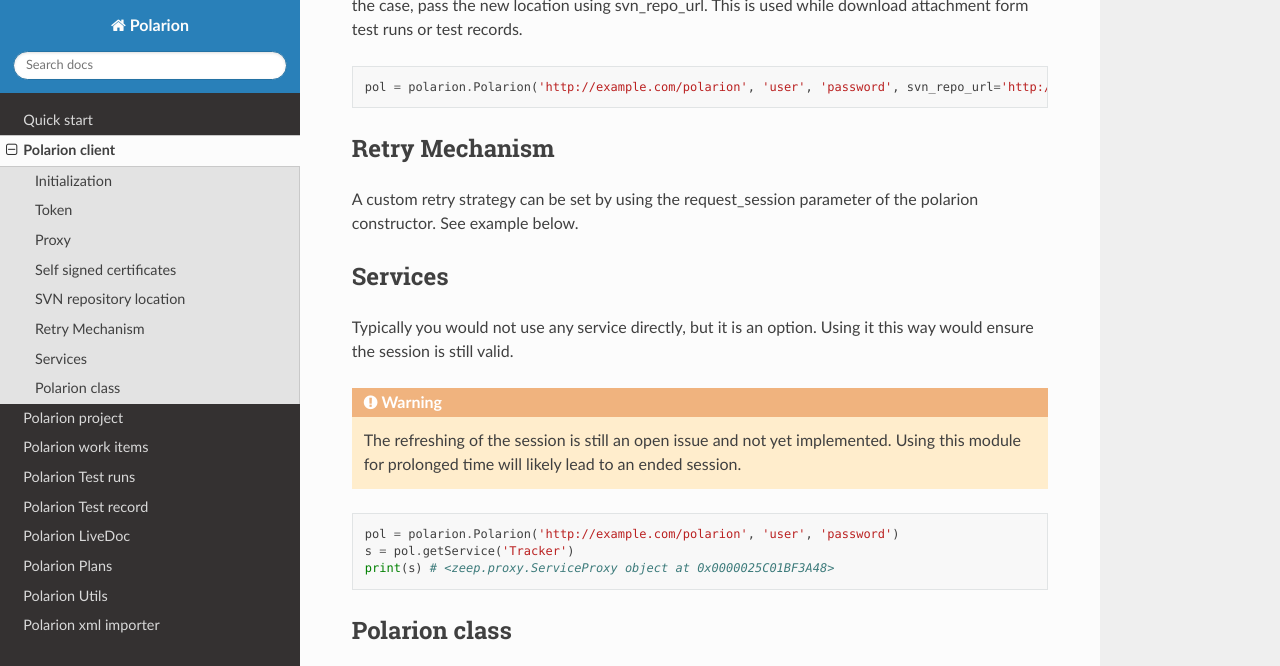
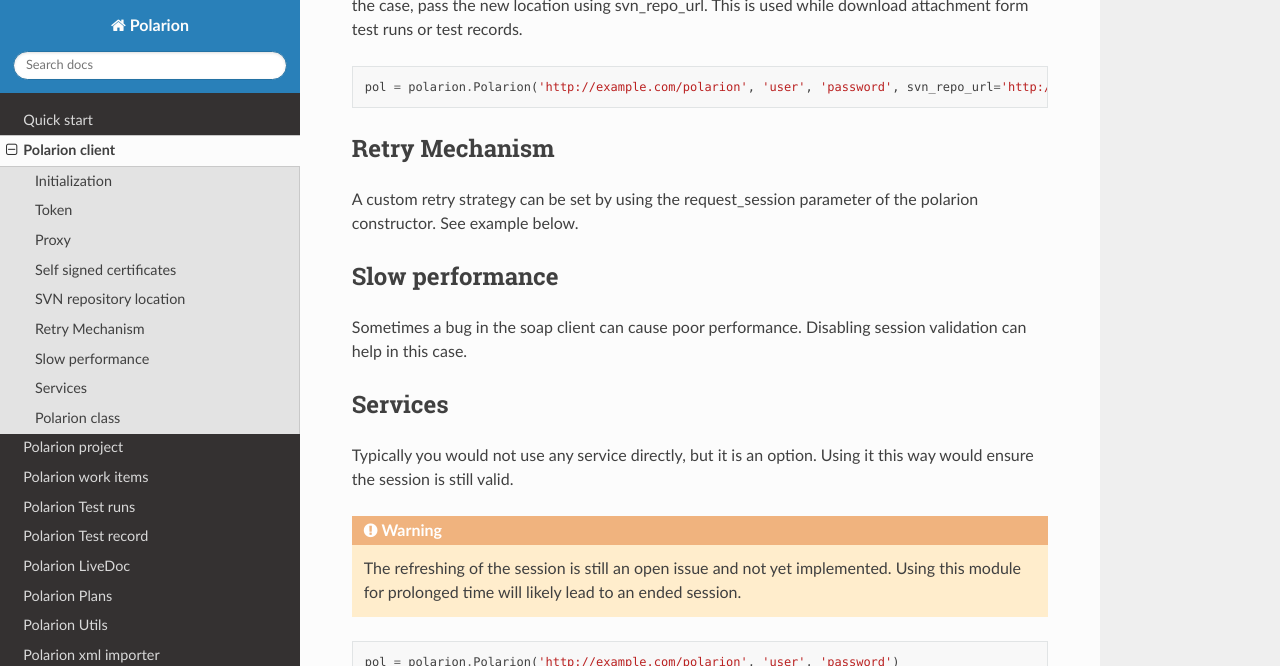
Before and after one commit to jesper-raemaekers/python-polarion, a Sphinx documentation site: the page built from docs/polarion_client.rst, in a window 1280 px wide and 900 px high, scrolled down 1083 px, cut to the strip 0-666 px from the top of the window. Built offline with Sphinx 7.4.7 and the Read the Docs theme 2.0.0, drawn with Linux system fonts in a browser that asks for light colours.

Commit message:
Update polarion_client.rst with info form #149

```diff
--- a/docs/polarion_client.rst
+++ b/docs/polarion_client.rst
@@ -72,6 +72,26 @@
     pol = polarion.Polarion('http://example.com/polarion', 'user', 'password', request_session=my_sess)
 
 
+Slow performance
+----------------
+
+Sometimes a bug in the soap client can cause poor performance. Disabling session validation can help in this case.
+
+.. code:: python
+    from requests import Session
+    from polarion import polarion
+    from requests.auth import HTTPBasicAuth
+
+
+    def login(user:str, pw:str) ->polarion.Polarion:
+        session = Session()
+        session.auth = HTTPBasicAuth(user, pw)
+        session.verify = False
+
+        client = polarion.Polarion('url', user, pw,  proxy='url', request_session=session, verify_certificate=True)
+        return client
+
+
 Services
 --------
 Typically you would not use any service directly, but it is an option. Using it this way would ensure the session is still valid.
```
